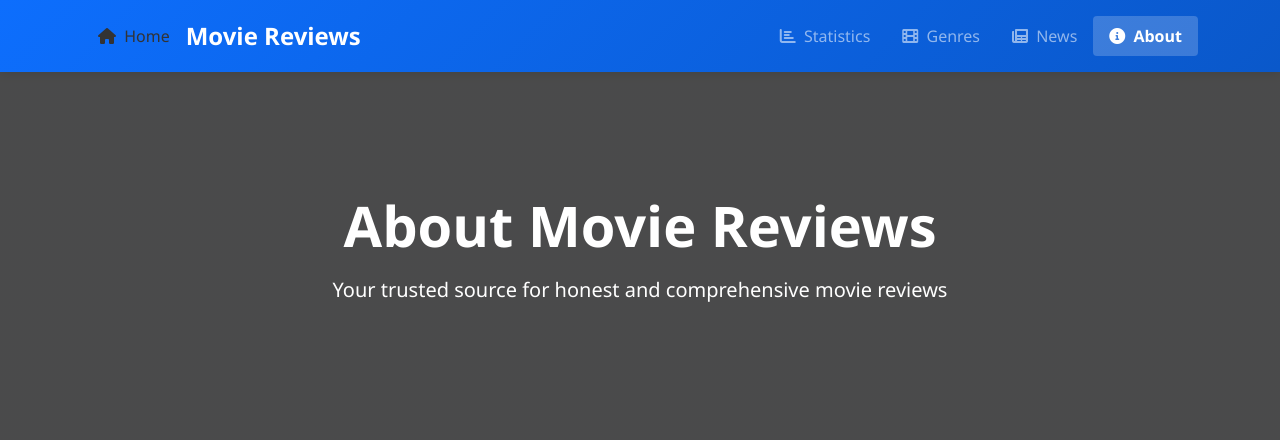
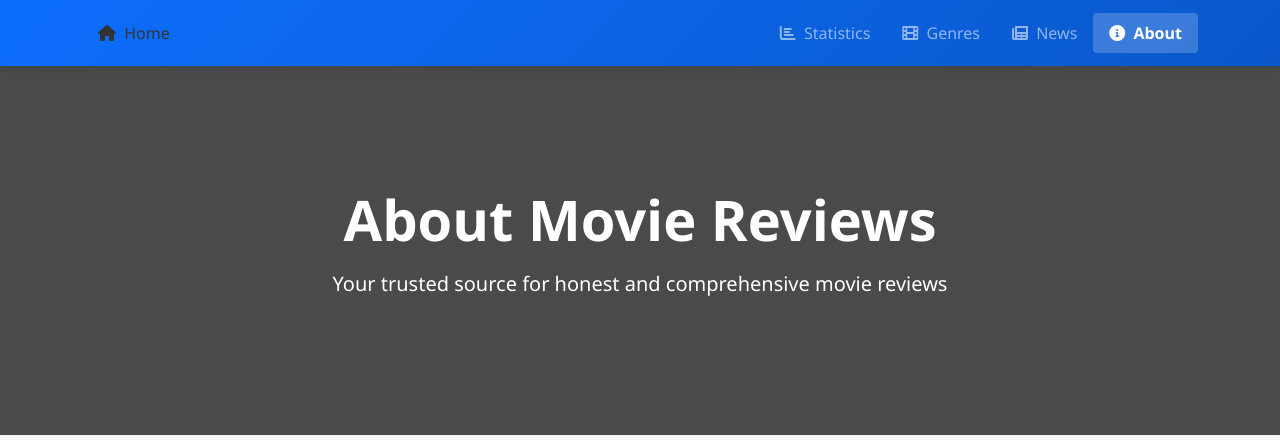
Before and after one commit to camiloarbr/Taller-1, a Django app: page /about/ in a window 1280 px wide. Shown: the top 440 px of the page. Run offline with Django 5.2, Linux system fonts and the light colour scheme.

Commit message:
Cambio en el base

```diff
--- a/movie/templates/base.html
+++ b/movie/templates/base.html
@@ -254,7 +254,7 @@
                 </a>
             </div>
             <a class="navbar-brand mx-auto" href="{% url 'home' %}">
-                Movie Reviews
+
             </a>
             <button class="navbar-toggler" type="button" data-bs-toggle="collapse" data-bs-target="#navbarNav">
                 <span class="navbar-toggler-icon"></span>
```
